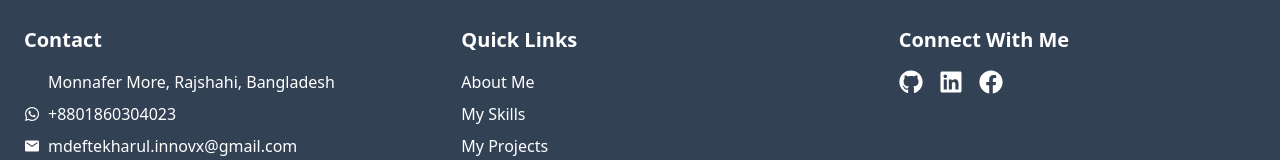
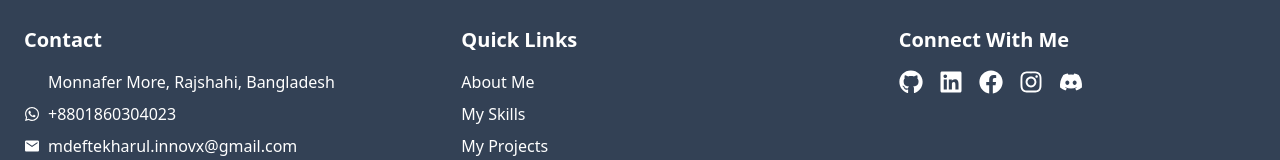
Before and after one commit to EftekharAlam2/EftekharAlam2.github.io, a React (Vite) app: page / in a window 1280 px wide. Shown: the part 3778-3938 px from the top of the page. Built offline with nearby package versions, Linux system fonts and the light colour scheme; some icons are missing.

Commit message:
latest modify

```diff
--- a/src/Home/Footer.jsx
+++ b/src/Home/Footer.jsx
@@ -2,7 +2,7 @@ import React from 'react';
 import { Link } from "react-router-dom";
 import { Link as ScrollLink } from "react-scroll";
 import "./contact.css";
-import { FaFacebook, FaWhatsapp, FaLinkedin, FaGithub } from 'react-icons/fa';
+import { FaFacebook, FaWhatsapp, FaLinkedin, FaGithub, FaInstagram, FaDiscord } from 'react-icons/fa';
 import { FaLocationDot } from "react-icons/fa6";
 import { IoMdMail } from "react-icons/io";
 
@@ -85,6 +85,14 @@ const Footer = () => {
                 rel="noopener noreferrer" className="text-white text-2xl">
                 <FaFacebook />
             </a>
+            <a href="https://www.instagram.com/eftekharator/profilecard/?igsh=M2MyMTdmcjZ1aWZz" target="_blank"
+                rel="noopener noreferrer" className="text-white text-2xl">
+                <FaInstagram />
+            </a>
+            <a href="https://discord.com/channels/1294164480317718539/1294164480317718542" target="_blank"
+                rel="noopener noreferrer" className="text-white text-2xl">
+                <FaDiscord />
+            </a>
           </div>
         </div>
       </div>
```
Also changed, not shown: src/Home/Project.jsx (+0 -97 lines).
